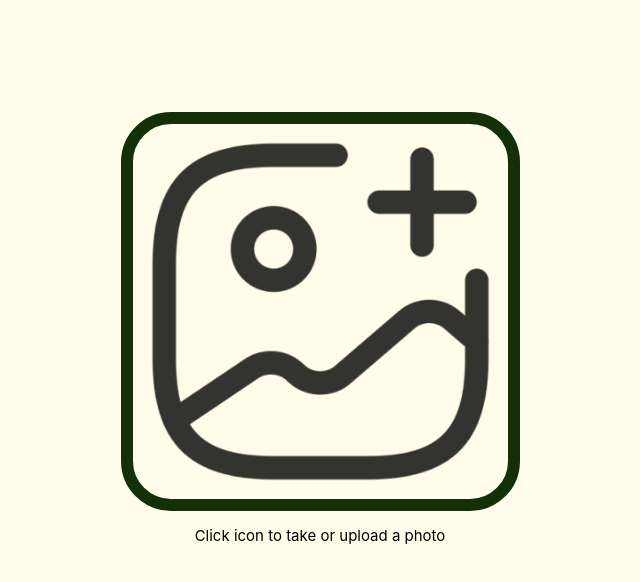
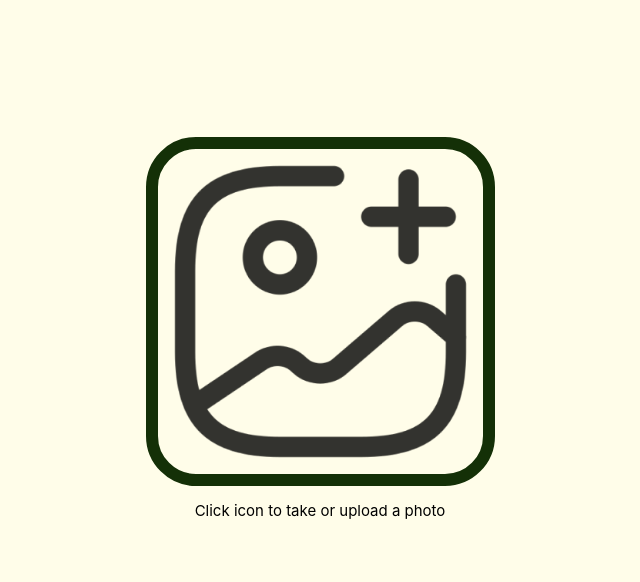
Before and after one commit to LelsersLasers/ProjectArise, a SvelteKit app in the folder frontend/: page / in a window 1280 px wide. Shown: the top 582 px of the page, without its empty margins (320-960 px from the left). Built offline with nearby package versions, Linux system fonts and the light colour scheme.

Commit message:
Displaying both names on the results page

```diff
--- a/frontend/src/routes/+page.svelte
+++ b/frontend/src/routes/+page.svelte
@@ -21,7 +21,8 @@
     let temp_results = [...Array(5).keys()]
         .map(_ => {
             return {
-                'label': 'Loading...',
+                'commonName': 'Loading...',
+                'scientificName': 'Loading...',
                 'confidence_display': 0.0,
             }
         })
@@ -116,9 +117,9 @@
         display: block;
 
         width: 100%;
-        max-width: 300px;
+        max-width: 225px;
 
-        max-height: 300px;
+        max-height: 225px;
 
         /* margin-top: 24px; */
         /* margin-bottom: 24px; */
@@ -149,10 +150,13 @@
 
         margin: 8px;
 
-
         background-color: var(--darkGreen);
         color: white;
         border-radius: 20px;
+
+        display: flex;
+        justify-content: space-between;
+        align-items: center;
     }
     #underlay .live {
         cursor: pointer;
@@ -164,11 +168,19 @@
     }
     #underlay .resultConfidence {
         font-weight: bold;
-        /* font-family: 'Segoe UI', Tahoma, Geneva, Verdana, sans-serif; */
+        font-size: larger;
     }
-    #underlay .resultLabel {
+    #underlay .vstack {
+        width: 100%;
+        margin-left: 8px;
+    }
+    #underlay .resultCommon {
         text-transform: capitalize;
+    }
+    #underlay .resultScientific {
         font-style: italic;
+        font-weight: 100;
+        font-size: smaller;
     }
     #underlay .resultArrow {
         float: right;
@@ -177,9 +189,9 @@
     @media (min-width: 768px) {
         #underlay img {
             width: 100%;
-            max-width: 375px;
+            max-width: 325px;
 
-            max-height: 375px;
+            max-height: 325px;
         }
         #underlay #results {
             max-width: 400px;
@@ -230,12 +242,9 @@
 
     #overlay #scientificName {
         text-align: center;
-        text-transform: capitalize;
         font-style: italic;
         margin-bottom: 0px;
         margin-top: 10px;
-        /* font-family: -apple-system, BlinkMacSystemFont, sans-serif; */
-
     }
 
     #overlay .sectionHeader {
@@ -343,7 +352,11 @@
                 {#each temp_results as temp_result}
                     <div class="result">
                         <p class="resultBase resultConfidence">{temp_result["confidence_display"]}%</p>
-                        <p class="resultBase resultLabel">{temp_result["label"]}</p>
+                        <div class="vstack">
+                            <p class="resultBase resultCommon">{temp_result["commonName"]}</p>
+                            <br />
+                            <p class="resultBase resultScientific">{temp_result["scientificName"]}</p>
+                        </div>
                         <p class="resultBase resultArrow">&#9203;</p>
                     </div>
                 {/each}
@@ -364,7 +377,11 @@
                 {#each results as result, i}
                     <div class="result live" on:click={() => resultClick(i)}>
                         <p class="resultBase resultConfidence">{result["confidence_display"]}%</p>
-                        <p class="resultBase resultLabel">{result["label"]}</p>
+                        <div class="vstack">
+                            <p class="resultBase resultCommon">{result["info"]["commonName"]}</p>
+                            <br />
+                            <p class="resultBase resultScientific">{result["info"]["scientificName"]}</p>
+                        </div>
                         <p class="resultBase resultArrow">&rsaquo;</p>
                     </div>
                 {/each}
```
